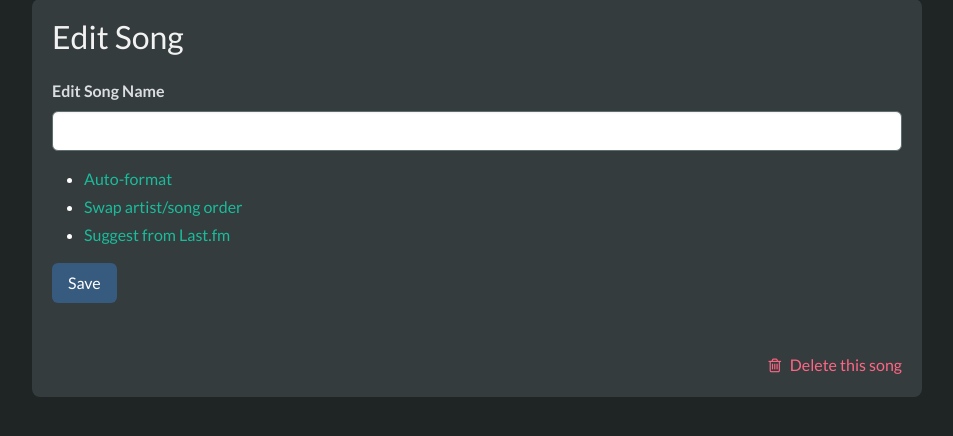
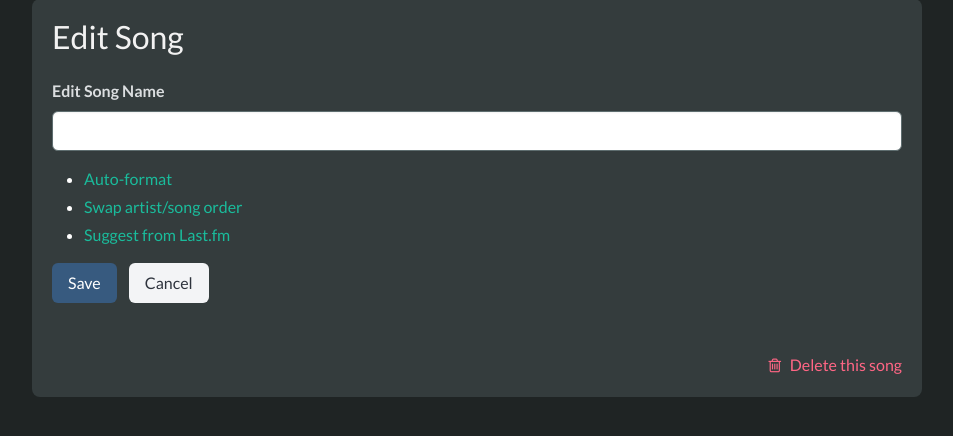
Before and after one commit to vicwomg/pikaraoke, a Python web app: template pikaraoke/templates/edit.html in a window 1280 px wide. Shown: the part 63-499 px from the top of the page, without its empty margins (163-1116 px from the left). Run offline with Jinja, Linux system fonts and the light colour scheme; the template is opened without the code that fills it: most values are stand-ins (such as "Sample title", 1, 10 or a date in 2020); some libraries are stand-ins or nearby versions.

Commit message:
fix: browser and edit page navigation improvements (#772)
Two small changes to simplify navigation and song editing

* Added icon on browse page to allow all songs to be listed after
sublisting via letters
* Added navigation from the edit page back to the referrer page where
edit was clicked

```diff
--- a/pikaraoke/lib/preference_manager.py
+++ b/pikaraoke/lib/preference_manager.py
@@ -40,7 +40,7 @@ class PreferenceManager:
         "enable_fair_queue": False,
         "cdg_pixel_scaling": False,
         "avsync": 0,
-        "browse_results_per_page": 500,
+        "browse_results_per_page": 100,
         "low_score_phrases": "",
         "mid_score_phrases": "",
         "high_score_phrases": "",
--- a/pikaraoke/templates/edit.html
+++ b/pikaraoke/templates/edit.html
@@ -107,6 +107,7 @@
       <p class='has-text-warning'>{{ filename_from_path(song) }} </p>
     </div>
     <input value="{{ song }}" type="hidden" name='old_file_name'>
+    <input type="hidden" name="referrer" value="{{ referrer }}">
     {# MSG: Label on the control to edit the song's name #}
     <label class="label">{% trans %}Edit Song Name{% endtrans %}</label>
     <div class="field">
@@ -124,18 +125,25 @@
         <span id="suggest_results"></span>
       </li>
     </ul>
-    <div class="field">
-      <button class="button is-primary" id="search-button" type="submit">
-        {# MSG: Label on button which saves the changes. #}
-        {%- trans %}Save{% endtrans -%}
-      </button>
+    <div class="field is-grouped">
+      <div class="control">
+        <button class="button is-primary" id="search-button" type="submit">
+          {# MSG: Label on button which saves the changes. #}
+          {%- trans %}Save{% endtrans -%}
+        </button>
+      </div>
+      <div class="control">
+        <a class="button is-light" href="{{ referrer }}">
+          {%- trans %}Cancel{% endtrans -%}
+        </a>
+      </div>
     </div>
   </form>
 </div>
 
 <hr>
 <a class="confirm-delete-file has-text-danger is-pulled-right"
-  href="{{url_for('files.delete_file')}}?song={{url_escape(song)}}"><i class="icon icon-trash-empty"></i>
+  href="{{url_for('files.delete_file')}}?song={{url_escape(song)}}&referrer={{url_escape(referrer)}}"><i class="icon icon-trash-empty"></i>
   {# MSG: Label on button which deletes the current song. #}
   {%- trans -%}
     Delete this song
--- a/pikaraoke/templates/files.html
+++ b/pikaraoke/templates/files.html
@@ -111,6 +111,7 @@
 </p>
 
 <div id="alpha-bar" class="column is-full has-background-dark mobile-hide">
+	<a href="{{ url_for('files.browse') }}" title="Show all"><i class="icon icon-list-bullet"></i></a>
 	<a href="{{ url_for('files.browse') }}?letter=numeric">#</a>
 	{% for letter in ['a', 'b', 'c', 'd', 'e', 'f', 'g', 'h', 'i', 'j', 'k', 'l', 'm', 'n', 'o', 'p', 'q', 'r', 's', 't',
 	'u', 'v', 'w', 'x', 'y', 'z'] %}
@@ -136,7 +137,7 @@
 		<td style="padding-right: 0">
 			<a
 				class="edit-button"
-				href="{{url_for('files.edit_file')}}?song={{url_escape(song.encode('utf-8','surrogateescape'))}}"
+				href="{{url_for('files.edit_file')}}?song={{url_escape(song.encode('utf-8','surrogateescape'))}}&referrer={{url_escape(current_url)}}"
 				title="Edit song"
 				><i class="icon icon-edit-1"></i>
 			</a>
```
Also changed, not shown: pikaraoke/routes/files.py (+10 -3 lines), tests/unit/test_preference_manager.py (+3 -3 lines).
